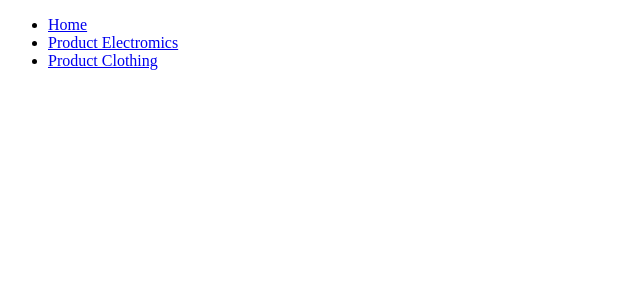
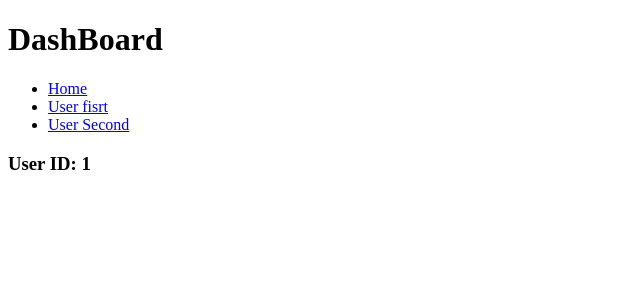
Before and after one commit to CHANDAN-su/reactApplication, a React (Vite) app: page /dashboard/user/1 in a window 1280 px wide. Shown: the top 300 px of the page, without its empty margins (0-640 px from the left). Built offline with nearby package versions, Linux system fonts and the light colour scheme.

Commit message:
Dynamic Routes with Nested Routes
You can also use dynamic routes in combination with nested routes. Below is an example where you have a Dashboard component, and each user has a dynamic profile page with nested routes.

```diff
--- /dev/null
+++ b/Component/RecatRouterDom/DynamicRoutes/DynamicRouteWithNestedRoute.jsx
@@ -0,0 +1,44 @@
+import React from 'react'
+import { Routes, Route, Link, Outlet,  useParams } from "react-router-dom";
+
+const Dashboard = () => {
+    return (
+        <>
+            <h1>DashBoard</h1>
+            <div>
+                <ul>
+                <li>
+                        <Link to="/">Home</Link>
+                    </li>
+                    <li>
+                        <Link to="user/1">User fisrt</Link>
+                    </li>
+                    <li>
+                        <Link to="user/2">User Second</Link>
+                    </li>
+                </ul>
+            </div>
+            <Outlet/>
+        </>
+    )
+}
+
+const UserProfile = () => {
+    const {id} = useParams();
+    return <h3>User ID: {id}</h3>
+}
+
+function DynamicRouteWithNestedRoute() {
+  return (
+    <>
+        <Routes>
+            <Route path='/' element={<h1>This is Home Page</h1>}/>
+            <Route path='/dashboard' element={<Dashboard/>}>
+                <Route path='user/:id' element={<UserProfile/>} />
+            </Route>
+        </Routes>
+    </>
+  )
+}
+
+export default DynamicRouteWithNestedRoute
--- a/src/App.jsx
+++ b/src/App.jsx
@@ -17,6 +17,7 @@ import MainLayout from "../Component/RecatRouterDom/MainLayout";
 import MainApp from "../Component/RecatRouterDom/NestedRoute/MainApp";
 import Dynamicroute from "../Component/RecatRouterDom/DynamicRoutes/Dynamicroute";
 import MultipleParametersDynamicRoute from "../Component/RecatRouterDom/DynamicRoutes/MultipleParametersDynamicRoute";
+import DynamicRouteWithNestedRoute from "../Component/RecatRouterDom/DynamicRoutes/DynamicRouteWithNestedRoute";
 import reactLogo from './assets/react.svg'
 import viteLogo from '/vite.svg'
 import './App.css'
@@ -92,7 +93,8 @@ function App() {
       {/* <MainApp/> */}
       <BrowserRouter>
         {/* <Dynamicroute/> */}
-        <MultipleParametersDynamicRoute/>
+        {/* <MultipleParametersDynamicRoute/> */}
+        <DynamicRouteWithNestedRoute/>
       </BrowserRouter>
 
     </>
```
